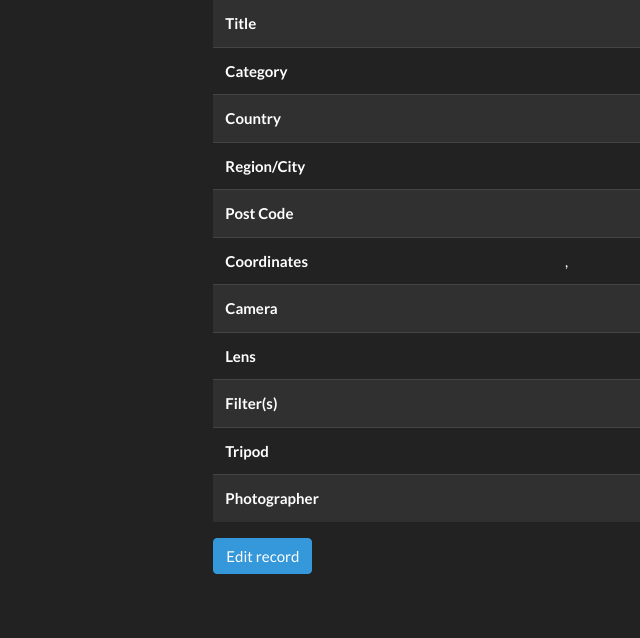
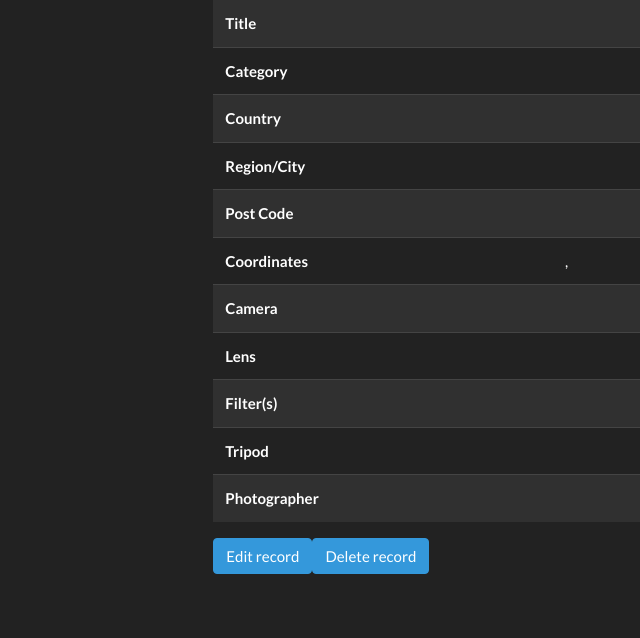
Before and after one commit to Sarosim/photo-locations, a Flask app: template templates/details.html in a window 1280 px wide. Shown: the part 55-693 px from the top of the page, without its empty margins (640-1280 px from the left). Run offline with Flask 2, Linux system fonts and the light colour scheme; the template is opened without the code that fills it, so the values that code supplies are empty; some libraries are stand-ins or nearby versions.

Commit message:
delete button added

```diff
--- a/templates/details.html
+++ b/templates/details.html
@@ -69,6 +69,9 @@
                 <div class="buttons">
                     <a href="{{url_for('edit_record', record_id = record._id)}}" type="button" class="btn btn-info">Edit record</a>
                 </div>
+                <div class="buttons">
+                    <a href="{{url_for('delete_record', record_id = record._id)}}" type="button" class="btn btn-info">Delete record</a>
+                </div>
             </div>
         </div>
     </div>
```
